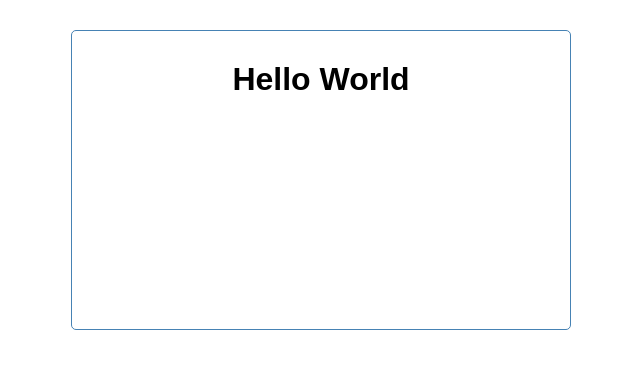
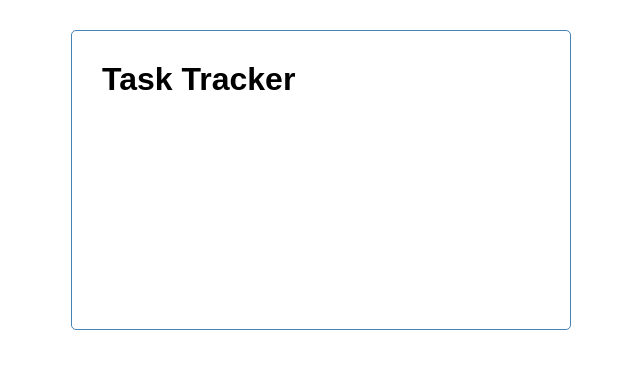
Before and after one commit to pearlhamilton/task-tracker, a Vue app: page / in a window 1280 px wide. Shown: the top 368 px of the page, without its empty margins (319-959 px from the left). Built offline with nearby package versions, Linux system fonts and the light colour scheme.

Commit message:
add header component

```diff
--- a/src/App.vue
+++ b/src/App.vue
@@ -1,14 +1,17 @@
 <template>
   <div class="container">
-    <h1>Hello World</h1>
+    <Header title="Task Tracker"/>
   </div>
 </template>
 
 <script>
+import Header from './components/Header.vue'
 
 export default {
   name: 'App',
   components: {
+    Header
+
   }
 }
 </script>
@@ -30,8 +33,6 @@ body {
   border: 1px solid steelblue;
   padding: 30px;
   border-radius: 5px;
-  display: flex;
-  justify-content: center;
 }
 
 </style>
--- /dev/null
+++ b/src/components/Header.vue
@@ -0,0 +1,24 @@
+<template>
+    <header>
+        <h1>{{title}}</h1>
+    </header>
+</template>
+
+<script>
+    export default{
+        name: 'Header',
+        props: {
+            title: String
+        }
+    }
+
+</script>
+
+<style scoped>
+    header{
+        display:flex;
+        justify-content: space-between;
+        align-items: center;
+        margin-bottom: 20px;
+    }
+</style>
```
